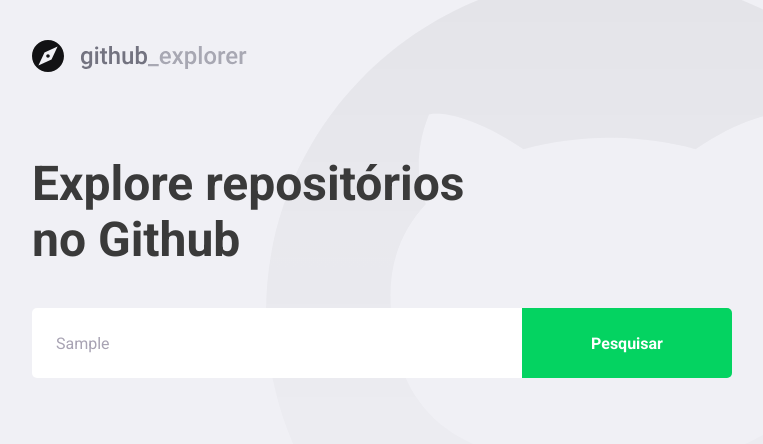
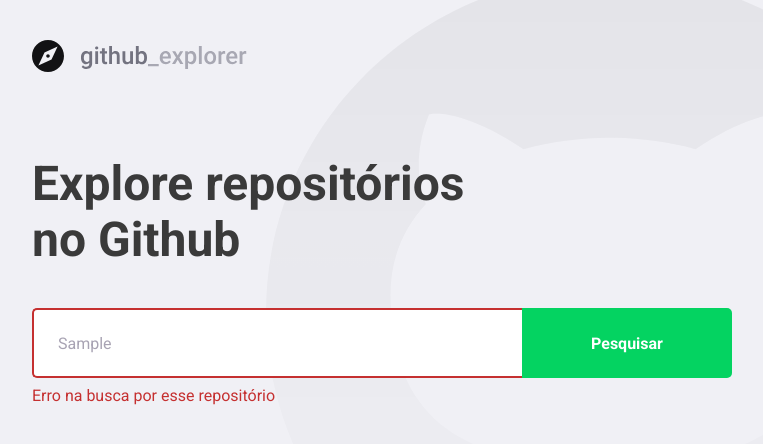
Before and after one commit to AmauriOliveira/github_explorer_goStack, a React (Create React App) app: page / in a window 1280 px wide. Both pictures are taken after typing "Sample" into the empty fields and a click on the button "Pesquisar". Shown: the top 444 px of the page, without its empty margins (148-911 px from the left). Built offline with nearby package versions, Linux system fonts and the light colour scheme; no server answers.

Commit message:
add localStorage save/load

```diff
--- a/src/pages/Dashboard/index.tsx
+++ b/src/pages/Dashboard/index.tsx
@@ -1,12 +1,12 @@
 /* eslint-disable camelcase */
-import React, { useState, FormEvent } from 'react';
+import React, { useState, useEffect, FormEvent } from 'react';
 import { FiChevronRight } from 'react-icons/fi';
 
 import api from '../../services/api';
 
 import logoImg from '../../assets/githubLogo.svg';
 
-import { Title, Form, Repositories } from './styles';
+import { Title, Form, Repositories, Error } from './styles';
 import Repository from '../Repository';
 
 interface Repository {
@@ -19,34 +19,64 @@ interface Repository {
 }
 
 const Dashboard: React.FunctionComponent = () => {
+  const [inputError, setInputError] = useState('');
   const [newRepo, setNewRepo] = useState('');
-  const [repositories, setRepositories] = useState<Repository[]>([]);
+  const [repositories, setRepositories] = useState<Repository[]>(() => {
+    const storagedRepositories = localStorage.getItem(
+      '@GitHubExplorer:repositories',
+    );
+
+    if (storagedRepositories) {
+      return JSON.parse(storagedRepositories);
+    }
+    return [];
+  });
 
   async function handAddRepository(
     event: FormEvent<HTMLFormElement>,
   ): Promise<void> {
     event.preventDefault(); // suprimir comportamento padrão do form
 
-    const response = await api.get<Repository>(`repos/${newRepo}`);
+    if (!newRepo) {
+      setInputError('Digite autor/nome do repositório');
+      return; // encerrar a função
+    }
+    try {
+      const response = await api.get<Repository>(`repos/${newRepo}`);
 
-    setNewRepo(''); // limpar input
+      setNewRepo(''); // limpar input
+      setInputError('');
 
-    const repository = response.data;
+      const repository = response.data;
 
-    setRepositories([...repositories, repository]);
+      setRepositories([...repositories, repository]);
+    } catch (error) {
+      setInputError('Erro na busca por esse repositório');
+    }
   }
+
+  useEffect(() => {
+    localStorage.setItem(
+      '@GitHubExplorer:repositories',
+      JSON.stringify(repositories),
+    );
+  }, [repositories]);
+
   return (
     <>
       <img src={logoImg} alt="GitHub Explorer" />
       <Title>Explore repositórios no Github</Title>
-      <Form onSubmit={handAddRepository}>
+      <Form hasError={!!inputError} onSubmit={handAddRepository}>
         <input
           value={newRepo}
           onChange={e => setNewRepo(e.target.value)}
-          placeholder="Digite o nome do repositório"
+          placeholder="autor/repositório"
         />
         <button type="submit">Pesquisar</button>
       </Form>
+
+      {inputError && <Error>{inputError}</Error>}
+
       <Repositories>
         {repositories.map(repository => (
           <a key={repository.full_name} href="teste">
--- a/src/pages/Dashboard/styles.ts
+++ b/src/pages/Dashboard/styles.ts
@@ -1,5 +1,9 @@
-import styled from 'styled-components';
+import styled, { css } from 'styled-components';
 import { shade } from 'polished';
+
+interface FormProps {
+  hasError: boolean;
+}
 
 export const Title = styled.h1`
   font-size: 48px;
@@ -9,7 +13,7 @@ export const Title = styled.h1`
 
   margin-top: 80px;
 `;
-export const Form = styled.form`
+export const Form = styled.form<FormProps>`
   margin-top: 40px;
   max-width: 700px;
 
@@ -19,9 +23,16 @@ export const Form = styled.form`
     flex: 1;
     height: 70px;
     padding: 0 24px;
-    border: 0;
+    border: 2px solid #fff;
     border-radius: 5px 0 0 5px;
     color: #a8a3b3;
+    border-right: 0;
+
+    ${props =>
+      props.hasError &&
+      css`
+        border-color: #c53030;
+      `}
 
     &::placeholder {
       color: #a8a8b3;
@@ -41,6 +52,12 @@ export const Form = styled.form`
       background: ${shade(0.2, '#04d361')};
     }
   }
+`;
+
+export const Error = styled.span`
+  display: block;
+  color: #c53030;
+  margin-top: 8px;
 `;
 
 export const Repositories = styled.div`
@@ -73,7 +90,7 @@ export const Repositories = styled.div`
     }
 
     div {
-      margin-left: 0 16px;
+      margin: 0 16px;
       flex: 1;
 
       strong {
```
